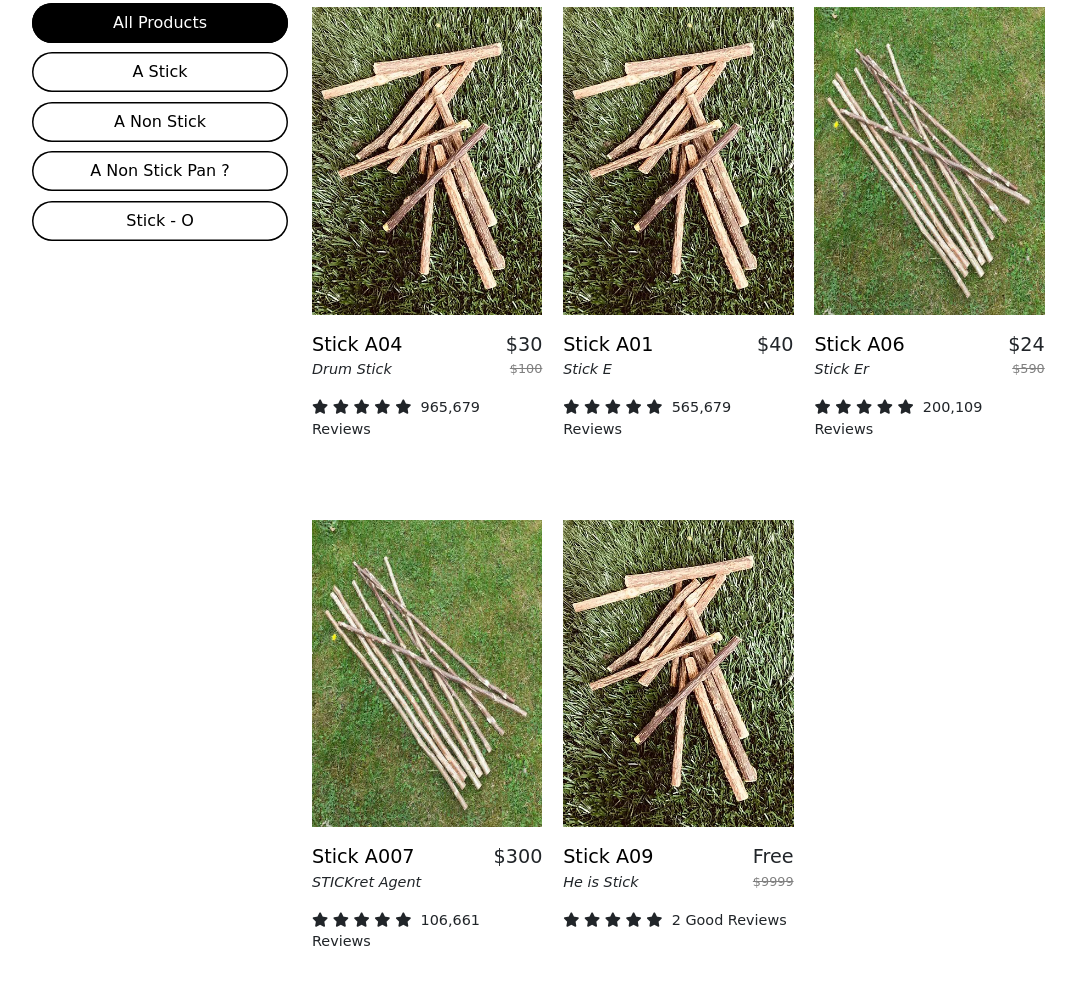
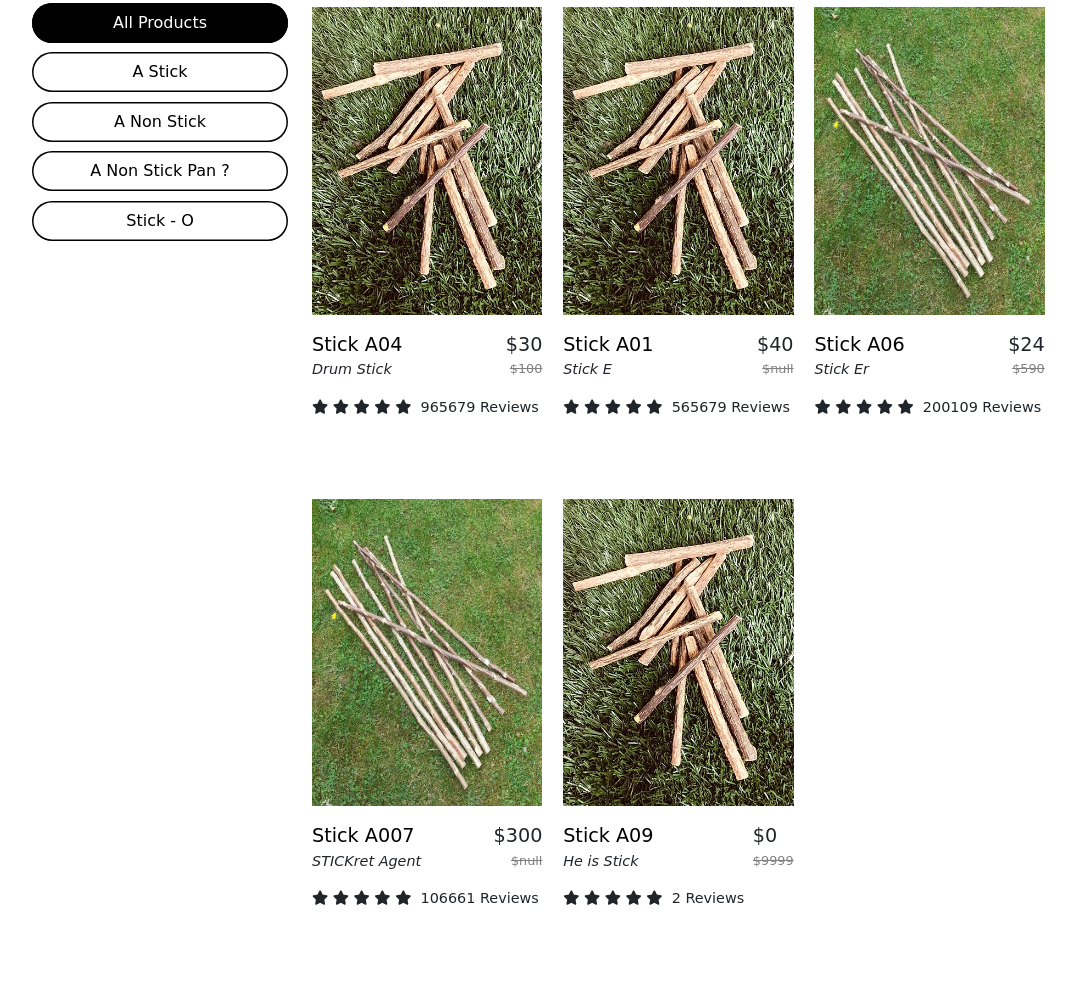
Before and after one commit to RafhaelHailar/Long-Stick, a plain HTML site: page subpages/shop.html in a window 1280 px wide. Shown: the part 471-1458 px from the top of the page, without its empty margins (84-1160 px from the left). Drawn offline with nearby package versions, Linux system fonts and the light colour scheme; a web font is replaced by a local one.

Commit message:
Update the data json file adding reviews and category

```diff
--- a/data.json
+++ b/data.json
@@ -6,7 +6,9 @@
         "type" : "Real Stick",
         "previous_price" : 100,
         "current_price" : 30,
-        "total" : 1
+        "total" : 1,
+        "review": 965679,
+        "category": [0,1,2]
     },
     "Stick_A01" : {
         "name" : "Stick A01",
@@ -15,7 +17,9 @@
         "type" : "Real Stick",
         "current_price" : 40,
         "previous_price" : null,
-        "total" : 1
+        "total" : 1,
+        "review": 565679,
+        "category": [0]
     },
     "Stick_A06" : {
         "name" : "Stick A06",
@@ -24,7 +28,9 @@
         "type" : "Real Stick",
         "current_price" : 24,
         "previous_price" : 590,
-        "total" : 1
+        "total" : 1,
+        "review": 200109,
+        "category": [0]
     },
     "Stick_A007" : {
         "name" : "Stick A007",
@@ -33,7 +39,9 @@
         "type" : "Real Stick",
         "current_price" : 300,
         "previous_price" : null,
-        "total" : 1
+        "total" : 1,
+        "review": 106661,
+        "category": [0]
     },
     "Stick_A09" : {
         "name" : "Stick A09",
@@ -42,7 +50,9 @@
         "type" : "Real Stick",
         "current_price" : 0,
         "previous_price" : 9999,
-        "total" : 1
+        "total" : 1,
+        "review": 2,
+        "category": [0]
     },
     "Stick_C01" : {
         "name" : "Stick C01",
@@ -51,7 +61,9 @@
         "type" : "Stress Reliever Stick",
         "current_price" : 43,
         "previous_price" : 432,
-        "total" : 1
+        "total" : 1,
+        "review": 801322,
+        "category": [1]
     },
     "Stick_C01?" : {
         "name" : "Stick C01?",
@@ -60,7 +72,9 @@
         "type" : "⛥ Ẃ̵̛̤͑h̶̞̺͔̎͜ȁ̴͉̈́͊̍͝t̷̢̰͔͕̀͂̏̓ ̷̦̥̤̂̓t̴̛̙͚͇͚̣̅͝h̶̞̉̕e̵̻̣͌ͅ ̴͕̱̒͗͝h̵̢̖͎̭̆̊e̵͇͔̳͊́̾̕ͅc̵̨͇̲̅͆k̵̡̨̺̘̫͌̔ ̴͚̗̭̩͂̀͜ī̴̫̾͆̀ş̴̼͍̫̖̋̈͋́͠ ̵͓̓̈́̈́̍͆ṭ̶̤̣́̏͑͒͠h̴̫͉͇̑̒̏̑i̸̧͎̩̝̒́̅̚͠s̶̬̟͙̦̀͋?̷̣̤̟͔̃̅̒̎ͅ ☠",
         "current_price" : 21,
         "previous_price" : 21.1,
-        "total" : 1
+        "total" : 1,
+        "review": 666666,
+        "category": [1]
     },
     "Stick_E01" : {
         "name" : "Stick E01",
@@ -69,7 +83,9 @@
         "type" : "Food Stick",
         "current_price" : 44,
         "previous_price" : 94,
-        "total" : 1
+        "total" : 1,
+        "review": 700001,
+        "category": [2]
     },
     "Sticky_Foodle" : {
         "name" : "Sticky Foodle",
@@ -78,7 +94,9 @@
         "type" : "Food Stick",
         "current_price" : 10,
         "previous_price" : 999,
-        "total" : 1
+        "total" : 1,
+        "review": 400000,
+        "category": [2]
     },
     "Stick_D12" : {
         "name" : "Stick D12",
@@ -87,7 +105,9 @@
         "type" : "Stick Force",
         "current_price" : 32,
         "previous_price" : null,
-        "total" : 1
+        "total" : 1,
+        "review": 2135679,
+        "category": [3]
     },
     "Stick_Brutality" : {
         "name" : "Stick Brutality",
@@ -96,6 +116,8 @@
         "type" : "Stick Force",
         "current_price" : 30,
         "previous_price" : 100,
-        "total" : 1
+        "total" : 1,
+        "review": 1235679,
+        "category": [3]
     }
 }
--- a/main.js
+++ b/main.js
@@ -192,7 +192,7 @@ window.onload = function() {
     .then(data => {
         CART.items = data;
 
-        if (window.displayItems) displayItems();
+        if (window.init) init();
      });
 
     let cart_data = localStorage.getItem("cart-items");
--- a/subpages/shop.html
+++ b/subpages/shop.html
@@ -38,7 +38,7 @@
         <div id="header" class="container-fluid">
             <div id="nav" class="container-fluid py-3  px-0">
 
-                <div class="row align-items-center justify-content-around">
+                <div class="row align-items-center justify-content-around px-sm-5 px-0">
                     <div class="nav-items col-4 d-none d-xl-block">
                         <a href="./subpages/shop.html">Shop</a>
                         <a href="#">About</a>
@@ -731,5 +731,67 @@
     </div>
 
     <script type="text/javascript" src="../main.js"></script>
+    <script type="text/javascript">
+        function init() {
+            // containers of every category starting from A Stick which is at position 0;
+            const containers = document.querySelectorAll("#item-collections .items");
+            const CategoryName = ["A Stick","A Non Stick","A Non Stick Pan?","Stick - O"];
+
+            // holder for every innerHTML of the containers that will be place later.
+            // same indexing as containers
+            const itemHTMLs = new Array(containers.length).fill("");
+
+            for (let itemName in CART.items) {
+                let {name,image,subname,
+                     current_price,previous_price,
+                     review,category} = CART.items[itemName];
+
+                let itemHTML = `
+                    <div class="card">
+                            <div class="card-img-top">
+                                <img src=".${image}" class="img-fluid" />
+                                <div class="actions">
+                                    <button>Learn More</button>
+                                    <button onclick="CART.addItem('${itemName}')">Add to Cart</button>
+                                </div>
+                            </div>
+                            <div class="card-body">
+                                <div class="name">
+                                    <div class="left">
+                                        <a href="">${name}</a>
+                                        <p style="font-size: 0.9rem;"><i>${subname}</i></p>
+                                    </div>
+                                    <div class="right">
+                                        <p style="font-size: 1.2rem;">$${current_price}</p>
+                                        <p style="text-decoration: line-through;color:gray;font-size: 0.8rem;text-align: right;">$${previous_price}</p>
+                                    </div>
+                                </div>
+                                <div class="reviews">
+                                    <i class="fa-solid fa-star"></i>
+                                    <i class="fa-solid fa-star"></i>
+                                    <i class="fa-solid fa-star"></i>
+                                    <i class="fa-solid fa-star"></i>
+                                    <i class="fa-solid fa-star"></i>
+                                    <span>&nbsp;${review} Reviews</span>
+                                </div>
+                            </div>
+                     </div>
+                `;
+
+                for (let i = 0;i < category.length;i++) {
+                    const index = category[i];
+                    itemHTMLs[index] = itemHTMLs[index] + itemHTML;
+                }
+            }
+
+            console.log(itemHTMLs);
+            //placing the innerHTML in the right container
+            for (let i = 0;i < containers.length;i++) {
+                const container = containers[i];
+                container.innerHTML = itemHTMLs[i];
+            }
+        }
+   </script>
+
 </body>
 </html>
```
Also changed, not shown: index.html (+1 -1 lines).
